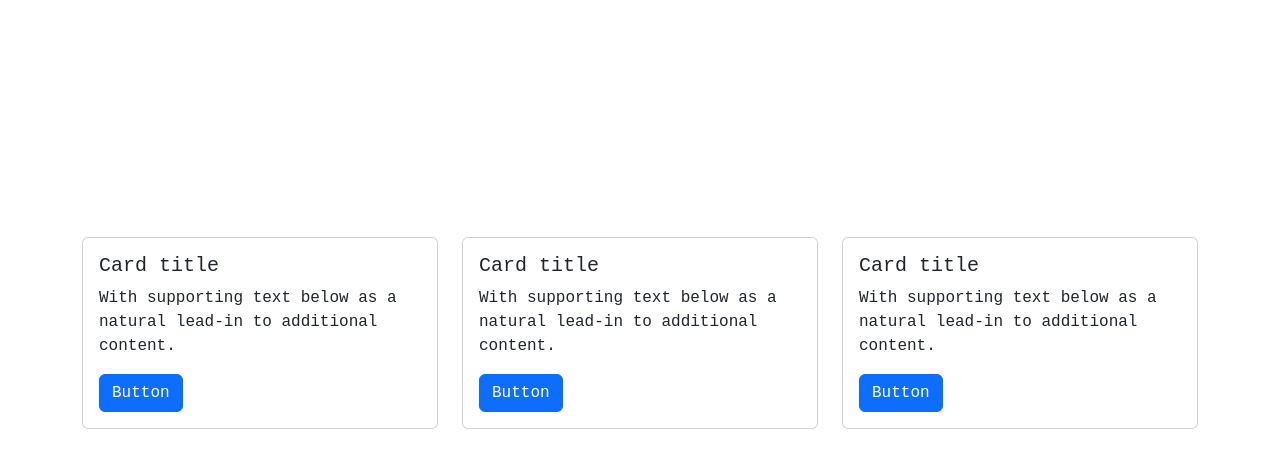
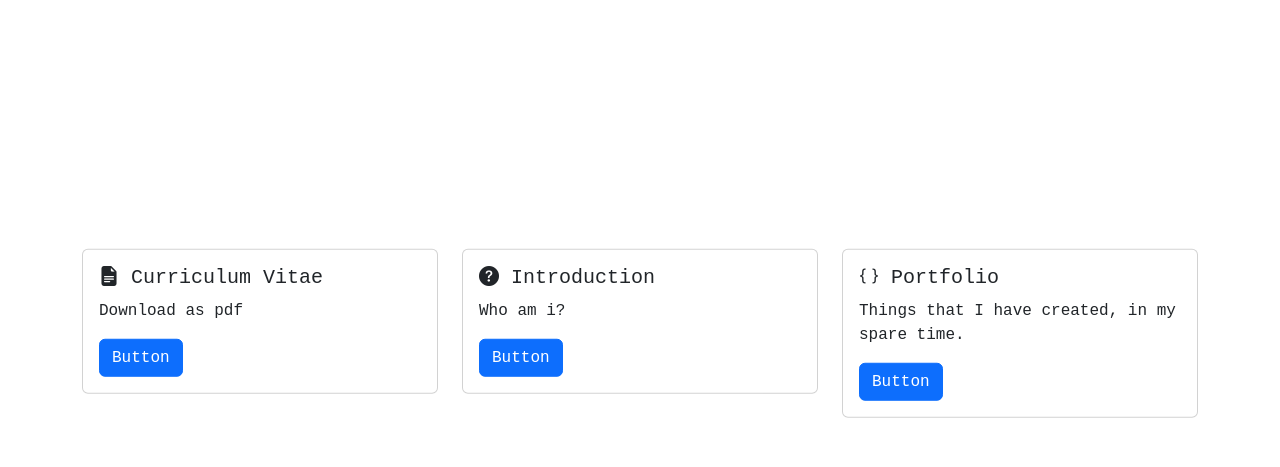
Before and after one commit to koskisami/koskisami.github.io, a plain HTML site: page index.html in a window 1280 px wide. Shown: the part 59-526 px from the top of the page. Drawn offline with nearby package versions, Linux system fonts and the light colour scheme; a web font is replaced by a local one.

Commit message:
Update index.html

```diff
--- a/index.html
+++ b/index.html
@@ -31,8 +31,8 @@
             <div class="col-lg-4 pb-3">
                 <div class="card">
                     <div class="card-body">
-                        <h5 class="card-title">Card title</h5>
-                        <p class="card-text">With supporting text below as a natural lead-in to additional content.</p>
+                        <h5 class="card-title"><i class="bi bi-file-earmark-text-fill"></i> Curriculum Vitae</h5>
+                        <p class="card-text">Download as pdf</p>
                         <a href="#" class="btn btn-primary">Button</a>
                     </div>
                 </div>
@@ -40,8 +40,8 @@
             <div class="col-lg-4 pb-3">
                 <div class="card">
                     <div class="card-body">
-                        <h5 class="card-title">Card title</h5>
-                        <p class="card-text">With supporting text below as a natural lead-in to additional content.</p>
+                        <h5 class="card-title"><i class="bi bi-question-circle-fill"></i> Introduction</h5>
+                        <p class="card-text">Who am i?</p>
                         <a href="#" class="btn btn-primary">Button</a>
                     </div>
                 </div>
@@ -49,8 +49,8 @@
             <div class="col-lg-4 pb-3">
                 <div class="card">
                     <div class="card-body">
-                        <h5 class="card-title">Card title</h5>
-                        <p class="card-text">With supporting text below as a natural lead-in to additional content.</p>
+                        <h5 class="card-title"><i class="bi bi-braces"></i> Portfolio</h5>
+                        <p class="card-text">Things that I have created, in my spare time.</p>
                         <a href="#" class="btn btn-primary">Button</a>
                     </div>
                 </div>
```
